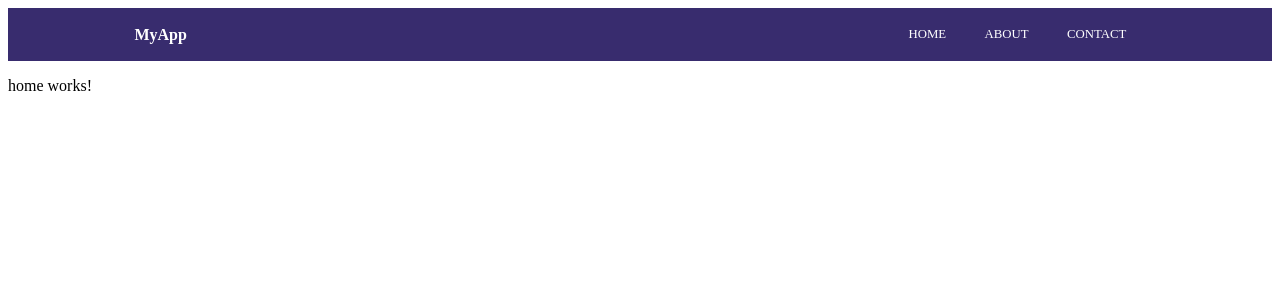
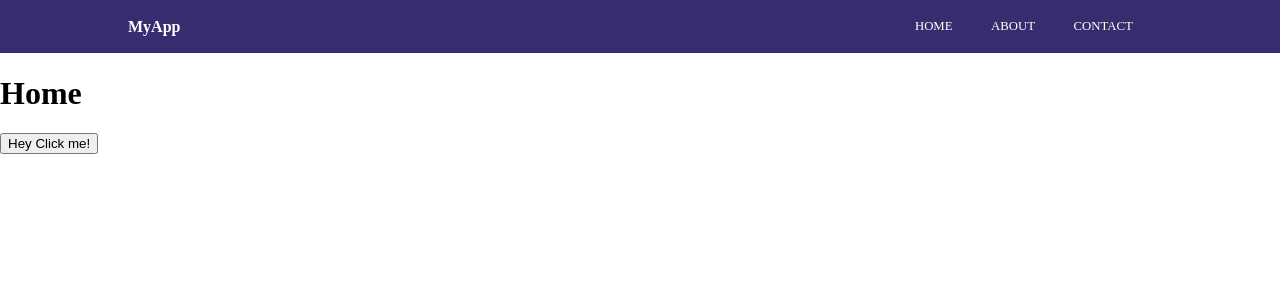
Before and after one commit to SheaParrott/Angular-Hello-World, an Angular app: page / in a window 1280 px wide. Shown: the top 300 px of the page. Built offline with nearby package versions, Linux system fonts and the light colour scheme.

Commit message:
created a button on home page and added click event to console.log "clicked"

```diff
--- a/src/app/home/home.component.html
+++ b/src/app/home/home.component.html
@@ -1,3 +1,3 @@
-<p>
-  home works!
-</p>
+<h1>Home</h1>
+
+<button (click)="firstClick()">Hey Click me!</button>
--- a/src/app/home/home.component.ts
+++ b/src/app/home/home.component.ts
@@ -1,4 +1,4 @@
-import { Component, OnInit } from '@angular/core';
+import { Component, OnInit } from '@angular/core'
 
 @Component({
   selector: 'app-home',
@@ -6,10 +6,10 @@ import { Component, OnInit } from '@angular/core';
   styleUrls: ['./home.component.css']
 })
 export class HomeComponent implements OnInit {
+  constructor() {}
 
-  constructor() { }
-
-  ngOnInit() {
+  ngOnInit() {}
+  firstClick = () => {
+    console.log('clicked')
   }
-
 }
--- a/src/styles.css
+++ b/src/styles.css
@@ -1,5 +1,6 @@
 body {
   min-height: 100vh;
+  margin: 0;
 }
 a {
   text-decoration: none;
```
